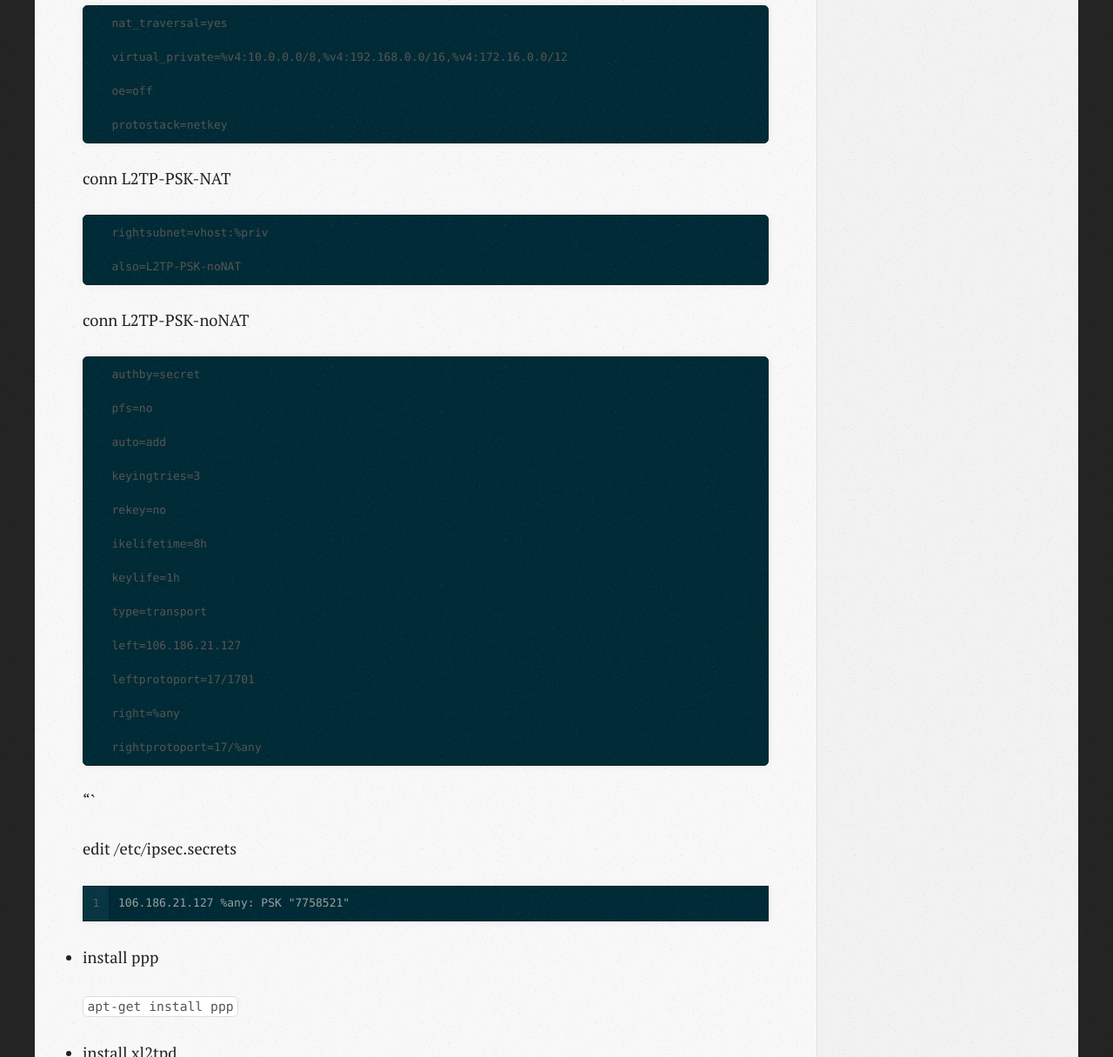
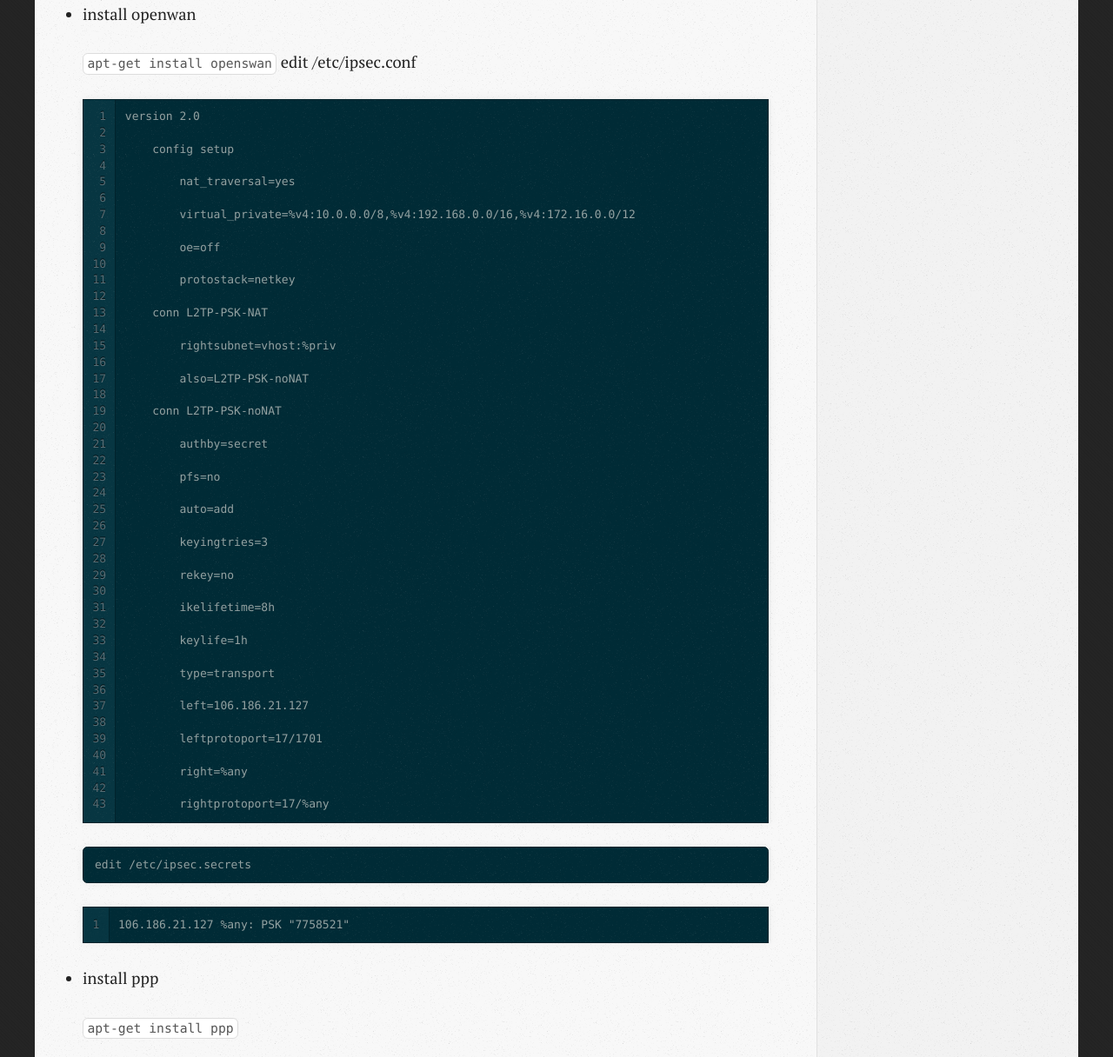
Before and after one commit to zhangyangjing/zhangyangjing.github.com, a plain HTML site: page blog/2013/01/23/setup-vpn-l2tp-over-ipsec-on-ubuntu-with-linode-vps/index.html in a window 1280 px wide. Shown: the part 1158-2374 px from the top of the page at 87% size. Drawn offline with Linux system fonts and the light colour scheme.

Commit message:
Site updated at 2013-01-24 03:11:13 UTC

```diff
--- a/blog/2013/01/23/setup-vpn-l2tp-over-ipsec-on-ubuntu-with-linode-vps/index.html
+++ b/blog/2013/01/23/setup-vpn-l2tp-over-ipsec-on-ubuntu-with-linode-vps/index.html
@@ -9,9 +9,9 @@
   <meta name="author" content="Yangjing Zhang">
 
 
-  <meta name="description" content="introduction usage tools: openwan provide ipsec ability
+  <meta name="description" content="setup VPN(l2tp over ipsec) on ubuntu with linode vps introduction usage tools: openwan provide ipsec ability
 ppp suport for ppp
-xl2tpd support for l2tp step install openwan apt-get install openswan edit &hellip;">
+xl2tpd support for &hellip;">
 
 
   <!-- http://t.co/dKP3o1e -->
@@ -92,7 +92,9 @@ xl2tpd support for l2tp step install openwan apt-get install openswan edit &hell
   </header>
 
 
-<div class="entry-content"><h2>introduction</h2>
+<div class="entry-content"><h1>setup VPN(l2tp over ipsec) on ubuntu with linode vps</h1>
+
+<h2>introduction</h2>
 
 <p>usage tools:</p>
 
@@ -117,60 +119,100 @@ xl2tpd support for l2tp step install openwan apt-get install openswan edit &hell
 <p>  <code>
   apt-get install openswan
  </code>
-  edit /etc/ipsec.conf
-  &#8220;`
-  version 2.0</p>
-
-<p>  config setup</p>
-
-<pre><code>  nat_traversal=yes
-
-  virtual_private=%v4:10.0.0.0/8,%v4:192.168.0.0/16,%v4:172.16.0.0/12
-
-  oe=off
-
-  protostack=netkey
-</code></pre>
-
-<p>  conn L2TP-PSK-NAT</p>
-
-<pre><code>  rightsubnet=vhost:%priv
-
-  also=L2TP-PSK-noNAT
-</code></pre>
-
-<p>  conn L2TP-PSK-noNAT</p>
-
-<pre><code>  authby=secret
-
-  pfs=no
-
-  auto=add
-
-  keyingtries=3
-
-  rekey=no
-
-  ikelifetime=8h
-
-  keylife=1h
-
-  type=transport
-
-  left=106.186.21.127
-
-  leftprotoport=17/1701
-
-  right=%any
-
-  rightprotoport=17/%any
-</code></pre>
-
-<p>  &#8220;`</p>
-
-<p>  edit /etc/ipsec.secrets</p></li>
+  edit /etc/ipsec.conf</p></li>
 </ul>
 
+
+<figure class='code'><div class="highlight"><table><tr><td class="gutter"><pre class="line-numbers"><span class='line-number'>1</span>
+<span class='line-number'>2</span>
+<span class='line-number'>3</span>
+<span class='line-number'>4</span>
+<span class='line-number'>5</span>
+<span class='line-number'>6</span>
+<span class='line-number'>7</span>
+<span class='line-number'>8</span>
+<span class='line-number'>9</span>
+<span class='line-number'>10</span>
+<span class='line-number'>11</span>
+<span class='line-number'>12</span>
+<span class='line-number'>13</span>
+<span class='line-number'>14</span>
+<span class='line-number'>15</span>
+<span class='line-number'>16</span>
+<span class='line-number'>17</span>
+<span class='line-number'>18</span>
+<span class='line-number'>19</span>
+<span class='line-number'>20</span>
+<span class='line-number'>21</span>
+<span class='line-number'>22</span>
+<span class='line-number'>23</span>
+<span class='line-number'>24</span>
+<span class='line-number'>25</span>
+<span class='line-number'>26</span>
+<span class='line-number'>27</span>
+<span class='line-number'>28</span>
+<span class='line-number'>29</span>
+<span class='line-number'>30</span>
+<span class='line-number'>31</span>
+<span class='line-number'>32</span>
+<span class='line-number'>33</span>
+<span class='line-number'>34</span>
+<span class='line-number'>35</span>
+<span class='line-number'>36</span>
+<span class='line-number'>37</span>
+<span class='line-number'>38</span>
+<span class='line-number'>39</span>
+<span class='line-number'>40</span>
+<span class='line-number'>41</span>
+<span class='line-number'>42</span>
+<span class='line-number'>43</span>
+</pre></td><td class='code'><pre><code class=''><span class='line'>version 2.0
+</span><span class='line'>
+</span><span class='line'>    config setup
+</span><span class='line'>
+</span><span class='line'>        nat_traversal=yes
+</span><span class='line'>
+</span><span class='line'>        virtual_private=%v4:10.0.0.0/8,%v4:192.168.0.0/16,%v4:172.16.0.0/12
+</span><span class='line'>
+</span><span class='line'>        oe=off
+</span><span class='line'>
+</span><span class='line'>        protostack=netkey
+</span><span class='line'>
+</span><span class='line'>    conn L2TP-PSK-NAT
+</span><span class='line'>
+</span><span class='line'>        rightsubnet=vhost:%priv
+</span><span class='line'>
+</span><span class='line'>        also=L2TP-PSK-noNAT
+</span><span class='line'>
+</span><span class='line'>    conn L2TP-PSK-noNAT
+</span><span class='line'>
+</span><span class='line'>        authby=secret
+</span><span class='line'>
+</span><span class='line'>        pfs=no
+</span><span class='line'>
+</span><span class='line'>        auto=add
+</span><span class='line'>
+</span><span class='line'>        keyingtries=3
+</span><span class='line'>
+</span><span class='line'>        rekey=no
+</span><span class='line'>
+</span><span class='line'>        ikelifetime=8h
+</span><span class='line'>
+</span><span class='line'>        keylife=1h
+</span><span class='line'>
+</span><span class='line'>        type=transport
+</span><span class='line'>
+</span><span class='line'>        left=106.186.21.127
+</span><span class='line'>
+</span><span class='line'>        leftprotoport=17/1701
+</span><span class='line'>
+</span><span class='line'>        right=%any
+</span><span class='line'>
+</span><span class='line'>        rightprotoport=17/%any</span></code></pre></td></tr></table></div></figure>
+
+
+<pre><code>edit /etc/ipsec.secrets
+</code></pre>
 
 <figure class='code'><div class="highlight"><table><tr><td class="gutter"><pre class="line-numbers"><span class='line-number'>1</span>
 </pre></td><td class='code'><pre><code class=''><span class='line'>106.186.21.127 %any: PSK "7758521"</span></code></pre></td></tr></table></div></figure>
--- a/sitemap.xml
+++ b/sitemap.xml
@@ -8,15 +8,15 @@
         <loc>
             http://zhangyangjing.github.com/blog/2013/01/23/setup-vpn-l2tp-over-ipsec-on-ubuntu-with-linode-vps/
         </loc>
-        <lastmod>2013-01-24T11:08:12+08:00</lastmod>
+        <lastmod>2013-01-24T11:11:02+08:00</lastmod>
     </url>
     <url>
         <loc>http://zhangyangjing.github.com/blog/archives/</loc>
-        <lastmod>2013-01-24T11:08:12+08:00</lastmod>
+        <lastmod>2013-01-24T11:11:02+08:00</lastmod>
     </url>
     <url>
         <loc>http://zhangyangjing.github.com/</loc>
-        <lastmod>2013-01-24T11:08:12+08:00</lastmod>
+        <lastmod>2013-01-24T11:11:02+08:00</lastmod>
     </url>
     <url>
         <loc>http://zhangyangjing.github.com/robots.txt</loc>
```
Also changed, not shown: atom.xml (+96 -54 lines), index.html (+97 -55 lines).
